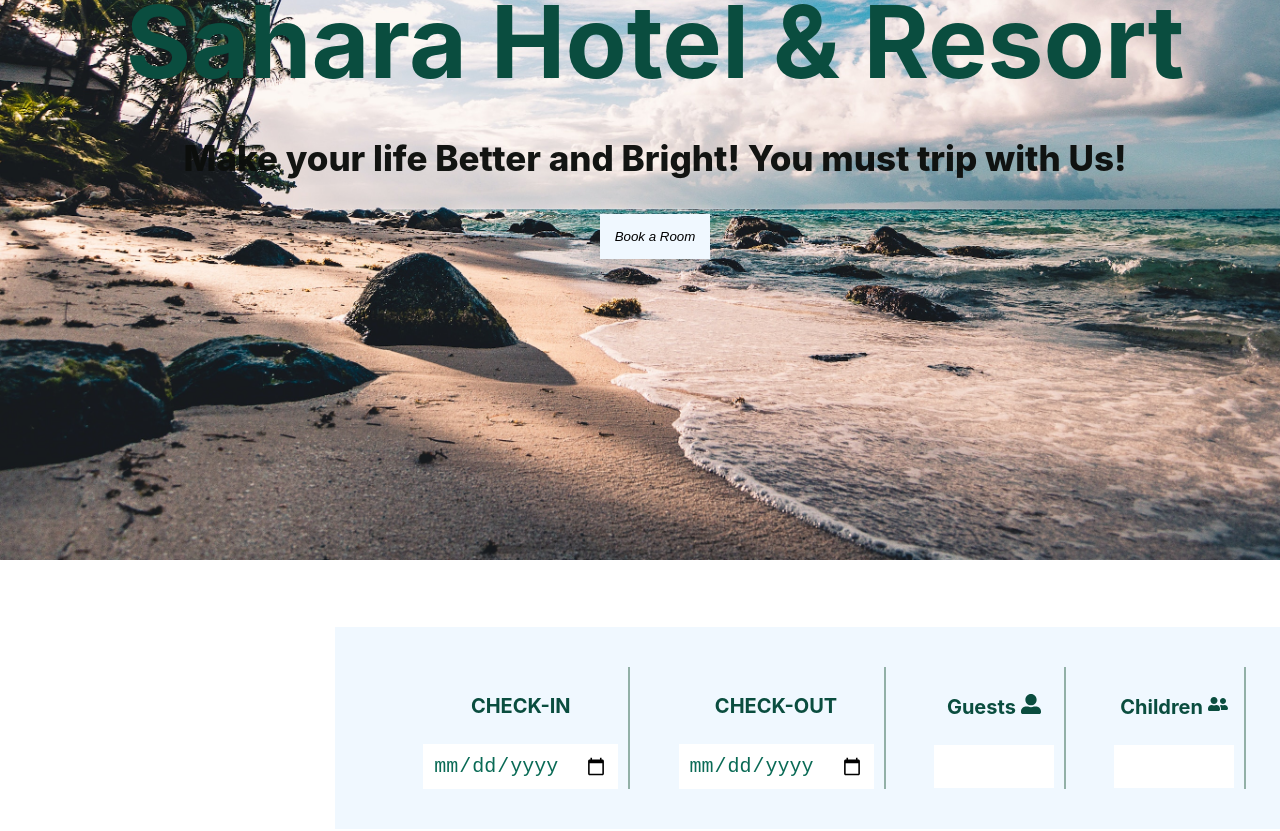
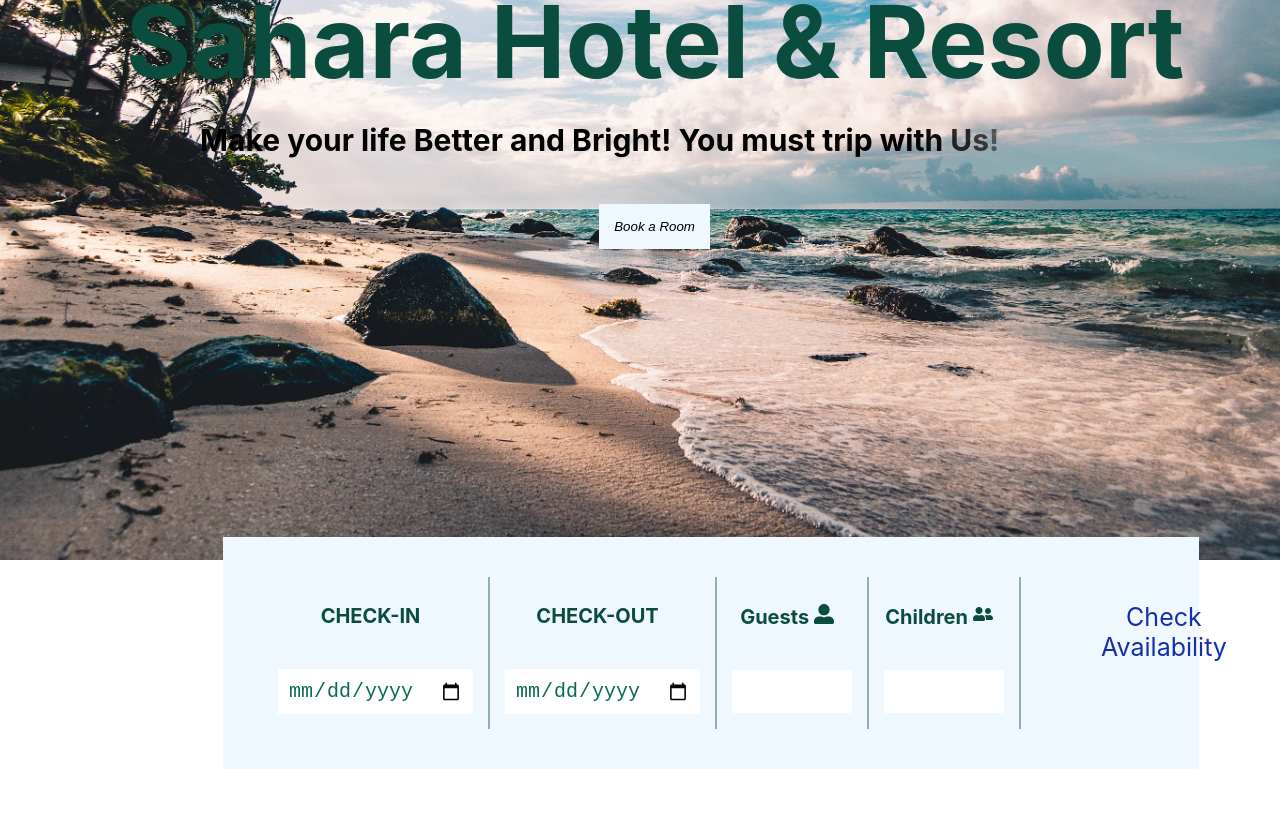
Before and after one commit to Makh93/Booking-App, a React (Create React App) app in the folder booking-app/: page / in a window 1280 px wide. Shown: the part 400-1231 px from the top of the page. Built offline with nearby package versions, Linux system fonts and the light colour scheme.

Commit message:
changes made

```diff
--- a/booking-app/package.json
+++ b/booking-app/package.json
@@ -3,6 +3,7 @@
   "version": "0.1.0",
   "private": true,
   "dependencies": {
+    "@emotion/react": "^11.11.0",
     "@syncfusion/ej2-react-calendars": "^21.2.6",
     "@testing-library/jest-dom": "^5.16.5",
     "@testing-library/react": "^13.4.0",
@@ -10,6 +11,7 @@
     "bootstrap": "^5.2.3",
     "dates": "^1.1.0",
     "react": "^18.2.0",
+    "react-awesome-reveal": "^4.2.3",
     "react-bootstrap": "^2.7.4",
     "react-calendar": "^4.2.1",
     "react-date-range": "^1.4.0",
--- a/booking-app/src/App.css
+++ b/booking-app/src/App.css
@@ -112,23 +112,21 @@ font-size: 100px;
 color:rgb(10, 77, 63);
 margin-bottom: 20px;
  }
- .resort p{
 
-  font-size: 35px;
-  color:rgba(12, 14, 12, 0.974);
-  font-weight: 800;
-
-   }
-   .room{
+   .Main-room{
 
 background-color: aliceblue;
 padding: 15px;
 font-weight: 500;
 font-style: italic;
 border: none;
+position: relative;
+top:5rem;
+right: 25rem;
+
 
    }
-   .room:hover{
+   .Main-room:hover{
 
 
 background-color: rgb(10, 77, 63);
@@ -139,14 +137,15 @@ font-size: 18px;
    .Booking{
 
 display: flex;
-justify-content: space-evenly;
+
 justify-items: center;
-margin-left: 20rem;
+margin-left: 13rem;
 background-color: aliceblue;
 padding: 2.5rem;
 margin-top: 23rem;
 margin-bottom: 0;
-width: 70rem;
+width: 70%
+
 
    }
    .calendar{
@@ -163,7 +162,7 @@ margin-right: 10px;
 
 
     color:rgb(9, 106, 85);
-    margin-right: 10px;
+    margin: 15px;
        }
 
    .check{
@@ -212,6 +211,7 @@ margin-top: 20rem;
  .AboutUs-sec p{
 
 font-weight: 200;
+font-size: 35px;
  }
  .AboutUs-sec h4{
 
--- a/booking-app/src/Components/About.css
+++ b/booking-app/src/Components/About.css
@@ -6,3 +6,28 @@
     transition:  1s, 1s, transform 1s;
     font-size: 18px;
        }
+
+
+
+
+       .room{
+
+        background-color: aliceblue;
+        padding: 15px;
+        font-weight: 500;
+        font-style: italic;
+        border: none;
+  position: relative;
+  bottom: 15rem;
+
+
+
+
+
+           }
+
+           .container{ transition:  1s, 1s, transform 1s;
+
+
+
+           }
--- a/booking-app/src/Components/AboutUs.jsx
+++ b/booking-app/src/Components/AboutUs.jsx
@@ -1,4 +1,4 @@
-import React, { useContext } from "react";
+import React, { useContext, useState } from "react";
 import MyContext from "./context";
 import Footer from "./Footer";
 import "./About.css";
@@ -6,6 +6,27 @@ import { RiStarSFill } from "react-icons/ri";
 import { NavLink } from "react-router-dom";
 export default function AboutUs() {
   const pic = useContext(MyContext);
+
+
+  const [mouseOn, setMouseOn]= useState(false)
+
+  const handleMouseEnter=()=>{
+
+setMouseOn(true)
+
+
+
+  }
+
+
+  const handleMouseLeave=()=>{
+
+    setMouseOn(false)
+
+
+
+      }
+
 
   return (
     <div>
@@ -43,128 +64,109 @@ export default function AboutUs() {
       />
 
       <div style={{ display: "flex", marginTop: "5rem" }}>
-        <div className="container">
+        <div className="container"  onMouseEnter={handleMouseEnter} onMouseLeave={handleMouseLeave} >
           <img
             src={pic.food}
             alt="food"
             style={{ height: "450px", width: "650px" }}
           />
-          <div className="overlay"></div>
-          <button
+
+          {mouseOn && <button
             className="room"
             style={{
               padding: "15px",
               fontsize: "18px",
-
-              position: "relative",
-              bottom: "15rem",
             }}
           >
             delicious Food
-          </button>
+          </button>}
         </div>
-        <div className="container">
+        <div className="container" onMouseEnter={handleMouseEnter} onMouseLeave={handleMouseLeave}>
           <img
             src={pic.swimmingpool}
             alt="swimmingpool"
             style={{ height: "450px", width: "650px" }}
           />
-          <div className="overlay"></div>
-          <NavLink to= '/room'> <button
+
+          {mouseOn &&<NavLink to= '/room'> <button
             className="room"
             style={{
               padding: "15px",
               fontsize: "18px",
               fontWeight: "500",
-
-              position: "relative",
-              bottom: "15rem",
             }}
           >
             Swimming Pool
-          </button></NavLink>
+          </button></NavLink> }
         </div>
-        <div className="container">
+        <div className="container" onMouseEnter={handleMouseEnter} onMouseLeave={handleMouseLeave}>
           <img
             src={pic.schuttle}
             alt="schuttle"
             style={{ height: "450px", width: "650px" }}
           />
-          <div className="overlay"></div>
-         <NavLink to = '/room'><button
+        {mouseOn && <NavLink to = '/room'><button
             className="room"
             style={{
               padding: "15px",
               fontsize: "18px",
-
-              position: "relative",
-              bottom: "15rem",
             }}
           >
             Airport Taxi
-          </button></NavLink>
+          </button></NavLink>}
         </div>
       </div>
       <div style={{ display: "flex", marginBottom: "10rem" }}>
-        <div className="container">
+        <div className="container" onMouseEnter={handleMouseEnter} onMouseLeave={handleMouseLeave}>
           <img
             src={pic.spa}
             alt="spa"
             style={{ height: "450px", width: "650px" }}
           />
-          <div className="overlay"></div>
-         <NavLink to = '/path'> <button
+
+         {mouseOn && <NavLink to = '/room'> <button
             className="room"
             style={{
               padding: "15px",
               fontsize: "18px",
-
-              position: "relative",
-              bottom: "15rem",
             }}
           >
             Spa saloon
-          </button></NavLink>
+          </button></NavLink>}
         </div>
-        <div className="container">
+        <div className="container" onMouseEnter={handleMouseEnter} onMouseLeave={handleMouseLeave}>
           <img
             src={pic.Breakfast}
             alt="Breakfast"
             style={{ height: "450px", width: "650px" }}
           />
-          <div className="overlay"></div>
-          <button
+
+          {mouseOn && <button
             className="room"
             style={{
               padding: "15px",
               fontsize: "18px",
-
-              position: "relative",
-              bottom: "15rem",
             }}
           >
             Breakfast
-          </button>
+          </button>}
         </div>
-        <div className="container">
+        <div className="container" onMouseEnter={handleMouseEnter} onMouseLeave={handleMouseLeave}>
           <img
             src={pic.GameRoom}
             alt="GameRoom"
             style={{ height: "450px", width: "650px" }}
           />
-          <div className="overlay"></div>
+      {mouseOn &&
             <NavLink to = '/room'> <button
             className="room"
             style={{
               padding: "15px",
               fontsize: "18px",
-
-              position: "relative",
-              bottom: "15rem",
             }}
           >
             Gaming Rooms
-          </button></NavLink>
+          </button></NavLink> }
         </div>
       </div>
 
--- a/booking-app/src/Components/booking.css
+++ b/booking-app/src/Components/booking.css
@@ -1,9 +1,11 @@
-.condition{
+.availability{
 
 
-    background-color: blue;
+    position: relative;
+    font-size: 25px;
+    color: rgb(20, 49, 167);
+    width: 30rem;
+    margin-left: 5rem;
 
 
-    margin-top: 10rem;
-    margin-right: 20rem;
-       }
+    }
--- a/booking-app/src/HomeComponent/Booking.jsx
+++ b/booking-app/src/HomeComponent/Booking.jsx
@@ -1,15 +1,15 @@
 
 import {FaUserAlt,FaUserFriends} from "react-icons/fa";
 import '../Components/booking.css'
-import React, {useState} from 'react'
+import React, {useState, NavLink} from 'react'
 
 export default function Booking() {
 
 
 
 
- const  [date, setDate]= useState();
-
+ const  [checkInDate, setCheckInDate]= useState('');
+ const [checkOutDate, setCheckOutDate] = useState('');
 
 
 
@@ -19,9 +19,18 @@ const [guests, setGuests]= useState(0)
 
 const handleAvailability=(e)=>{
 
-setGuests(e.target.value)
+ if(guests >= 3 && checkInDate && checkOutDate){
 
 
+return ;
+
+
+ }else{
+
+console.log('proceed to our room Page ')
+
+
+ }
 
 
 }
@@ -40,15 +49,15 @@ setGuests(e.target.value)
 
 <div className="calendar">
 <h4>CHECK-IN </h4>
-<input  style={{padding: '10px', border: 'none', fontSize: '20px', fontweight: '400'}}type="date" onChange={e=>setDate(e.target.value)} />
+<input  style={{padding: '10px', border: 'none', fontSize: '20px', fontweight: '400'}}type="date" onChange={e=>setCheckInDate(e.target.value)} />
 </div>
 <div  className="calendar" >
 <h4>CHECK-OUT   </h4>
-<input  style={{padding: '10px',border: 'none', fontSize: '20px', fontWeight:'400' }}type="date" onChange={e=>setDate(e.target.value)} /></div>
+<input  style={{padding: '10px',border: 'none', fontSize: '20px', fontWeight:'400' }}type="date" onChange={e=>setCheckOutDate(e.target.value)} /></div>
 
 <div  className="calendar">
 <h4 >Guests <FaUserAlt/> </h4>
-<input on  style={{padding: '10px',border: 'none', fontSize: '20px', fontWeight:'400', width: '100px' }}  type='number' />
+<input on  style={{padding: '10px',border: 'none', fontSize: '20px', fontWeight:'400', width: '100px' }}  type='number' onChange={e=>setGuests(e.target.value)} />
 </div>
 <div  className="calendar">
 <h4>Children <FaUserFriends/></h4>
@@ -58,10 +67,37 @@ setGuests(e.target.value)
 
 
 
-<button   onClick= {handleAvailability}className='check'>Check Availability</button>
+{/*<button   onClick= {handleAvailability}className='check'>Check Availability</button>*/}
+
+
+       { guests=== 0 ?(
+   <div className="availability">
+
+    <p>Check Availability</p>
+   </div>
+       ):
 
 
 
+         guests >2 ?
+
+
+
+
+        (<div className="availability">
+
+<p>Apartments are the best Choice for a Family trip.
+  Proceed to  our Page <b>'Rooms'</b>.</p>
+
+        </div>):(
+
+
+<div className="availability">
+  <p>A room with view Lake will be available from {checkInDate} to {checkOutDate}</p>
+</div>
+
+
+       )}
 
 
 
--- a/booking-app/src/HomeComponent/Main.jsx
+++ b/booking-app/src/HomeComponent/Main.jsx
@@ -2,7 +2,7 @@ import React , {useContext}from "react";
 import MyContext from "../Components/context";
 import { NavLink } from "react-router-dom";
 import Booking from "./Booking";
-
+import { Fade} from "react-awesome-reveal";
 import Footer from "../Components/Footer";
 export default function Main() {
 
@@ -15,10 +15,12 @@ export default function Main() {
       <img src={pic.beach} style={{ height: "60rem" }} alt="resort" />
       <div className="resort">
         <h1>{'  '}Sahara Hotel & Resort</h1>
-        <p>Make your life Better and Bright! You must trip with Us!</p>
+        <Fade style={{fontSize: '30px',
+      fontWeight: 'bold'}} delay={1e3} cascade damping={1e-1}>
+        Make your life Better and Bright! You must trip with Us!</Fade>
 
         <NavLink to="/room">
-          <button className="room">
+          <button className="Main-room">
             Book a Room
           </button>
         </NavLink>
@@ -34,7 +36,7 @@ export default function Main() {
         <div className="AboutUs-sec">
           <h4>About Us</h4>
           <h2>A Best Place to Enjoy</h2>
-          <p >
+            <p >
             Lorem ipsum dolor sit, amet consectetur adipisicing elit. Nemo
             adipisci tempora officiis totam, asperiores magni amet doloremque!
             Saepe, excepturi sapiente!
```
Also changed, not shown: 1 other file (tests, documents, lock files or other folders).
